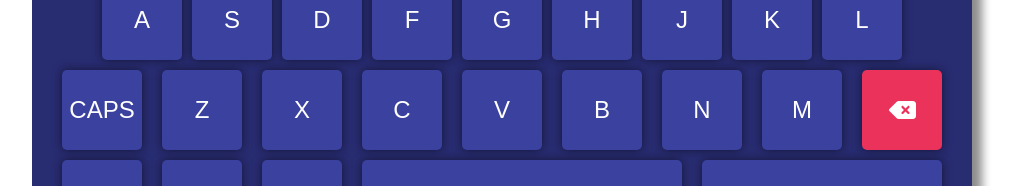
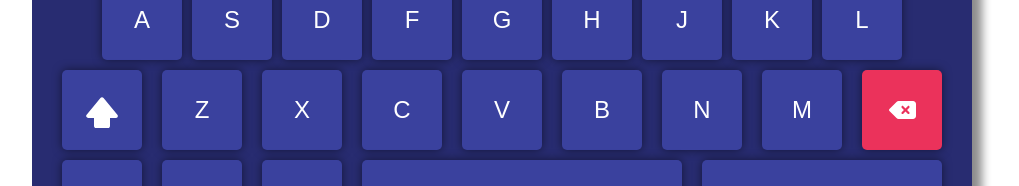
Before and after one commit to Mostafa-Safwat/challenges, a plain HTML site: page Keyboard/index.html in a window 1280 px wide. Shown: the part 335-521 px from the top of the page, without its empty margins (138-1157 px from the left). Drawn offline with Linux system fonts and the light colour scheme.

Commit message:
added caps lock icon

```diff
--- a/Keyboard/index.html
+++ b/Keyboard/index.html
@@ -32,7 +32,11 @@
                 <button class="key">L</button>
             </div>
             <div class="row3">
-                <button class="key">CAPS</button>
+                <button class="key">
+                    <svg class="upper" xmlns="http://www.w3.org/2000/svg" height="1.5em" viewBox="0 0 24 18">
+                    <path d="M8 17v-4H5.1q-.65 0-.912-.563t.137-1.062l6.9-8.425q.3-.375.775-.375t.775.375l6.9 8.425q.4.5.138 1.063T18.9 13H16v4q0 .425-.288.713T15 18H9q-.425 0-.713-.288T8 17Z"></path>
+                </svg>
+                </button>
                 <button class="key">Z</button>
                 <button class="key">X</button>
                 <button class="key">C</button>
--- a/Keyboard/styles.css
+++ b/Keyboard/styles.css
@@ -54,6 +54,11 @@ svg {
     background: #eb325b;
 }
 
+.upper {
+    display: block;
+    margin: auto;
+}
+
 .row1, .row2, .row3, .row4 {
     display: flex;
 }
```
Also changed, not shown: Keyboard/README.md.
